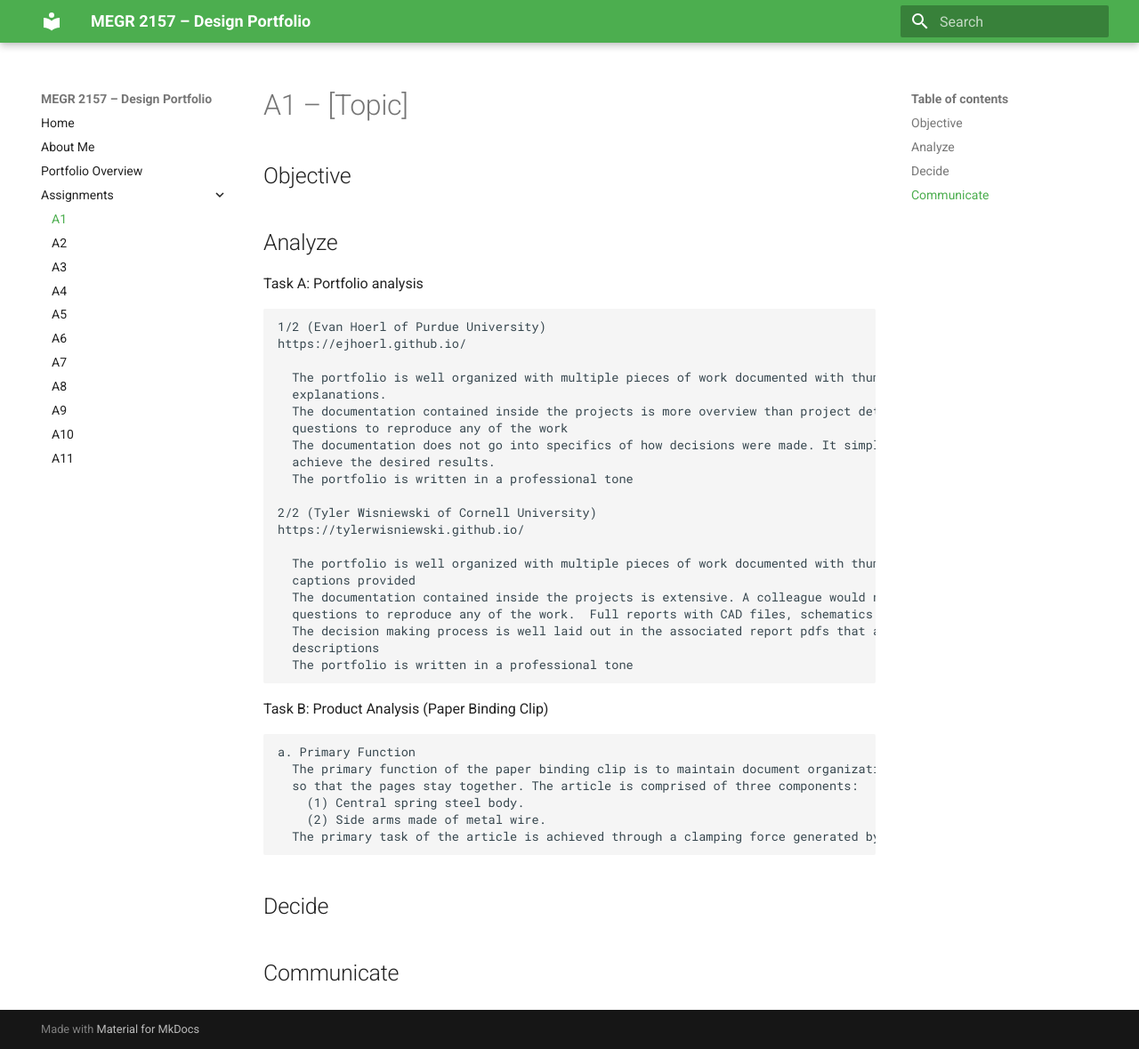
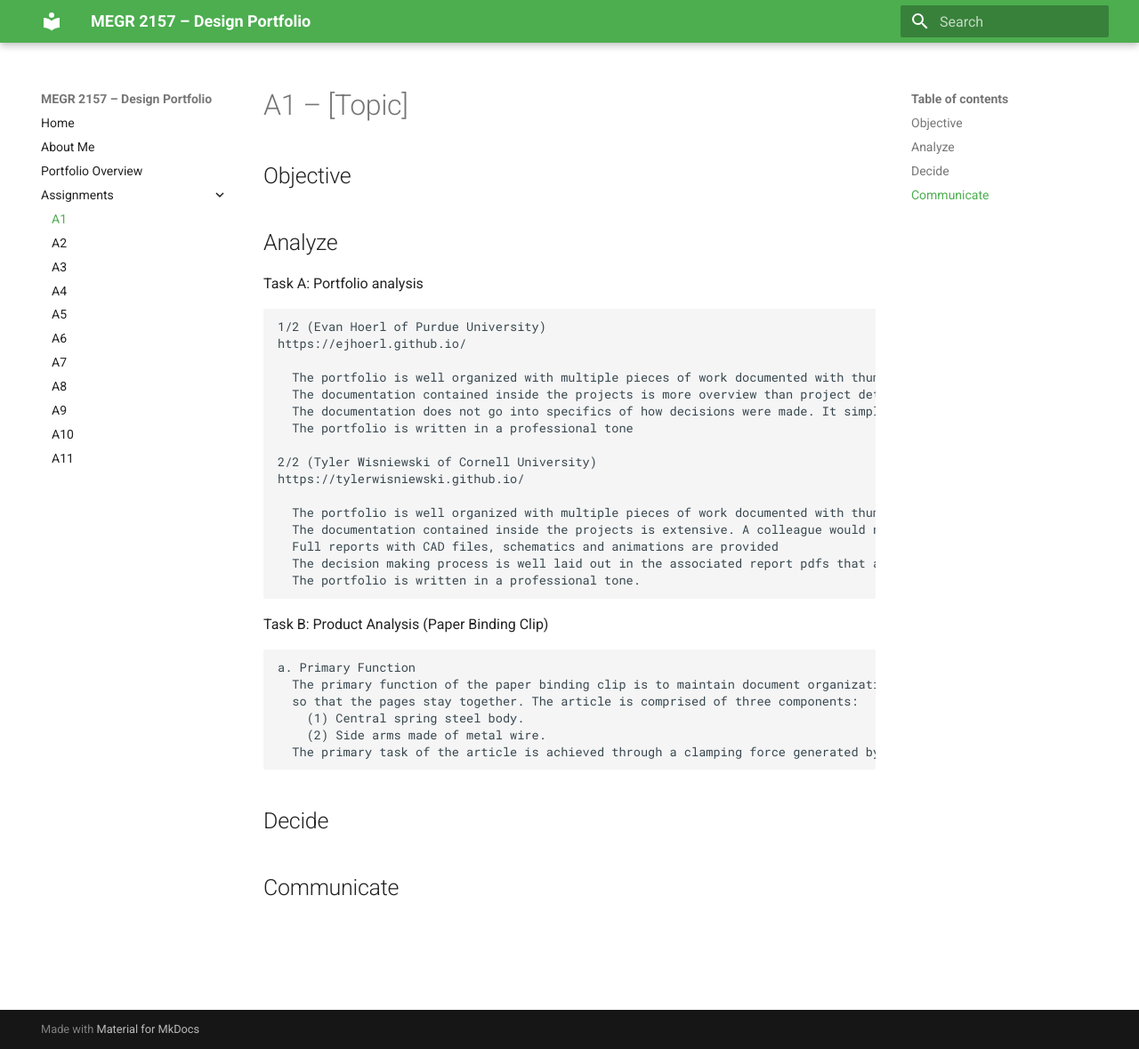
Before and after one commit to AustinWayneMcCoyHill/megr2157-portfolio, an MkDocs documentation site: the page built from docs/assignments/A01/index.md, in a window 1280 px wide and 1179 px high. Shown: the whole window at 89% size. Built offline with MkDocs 1.6.1 and Material for MkDocs 9.7.7, drawn with Linux system fonts in a browser that asks for light colours.

```diff
--- a/docs/assignments/A01/index.md
+++ b/docs/assignments/A01/index.md
@@ -9,24 +9,19 @@
     1/2 (Evan Hoerl of Purdue University)
     https://ejhoerl.github.io/
 
-      The portfolio is well organized with multiple pieces of work documented with thumbnail pictures and detailed
-      explanations.
-      The documentation contained inside the projects is more overview than project detail. A colleague would need to ask
-      questions to reproduce any of the work
-      The documentation does not go into specifics of how decisions were made. It simply denotes the processes used to
-      achieve the desired results.
+      The portfolio is well organized with multiple pieces of work documented with thumbnail pictures and detailed explanations.
+      The documentation contained inside the projects is more overview than project detail. A colleague would need to ask questions to reproduce any of the work
+      The documentation does not go into specifics of how decisions were made. It simply denotes the processes used to achieve the desired results.
       The portfolio is written in a professional tone
 
     2/2 (Tyler Wisniewski of Cornell University)
     https://tylerwisniewski.github.io/
 
-      The portfolio is well organized with multiple pieces of work documented with thumbnail pictures only, no subtext or
-      captions provided
-      The documentation contained inside the projects is extensive. A colleague would not need to ask
-      questions to reproduce any of the work.  Full reports with CAD files, schematics and animations are provided
-      The decision making process is well laid out in the associated report pdfs that are linked in the individual project
-      descriptions
-      The portfolio is written in a professional tone
+      The portfolio is well organized with multiple pieces of work documented with thumbnail pictures only, no subtext or captions provided
+      The documentation contained inside the projects is extensive. A colleague would not need to ask questions to reproduce any of the work.
+      Full reports with CAD files, schematics and animations are provided
+      The decision making process is well laid out in the associated report pdfs that are linked in the individual project descriptions.
+      The portfolio is written in a professional tone.
 
   Task B: Product Analysis (Paper Binding Clip)
 
```
